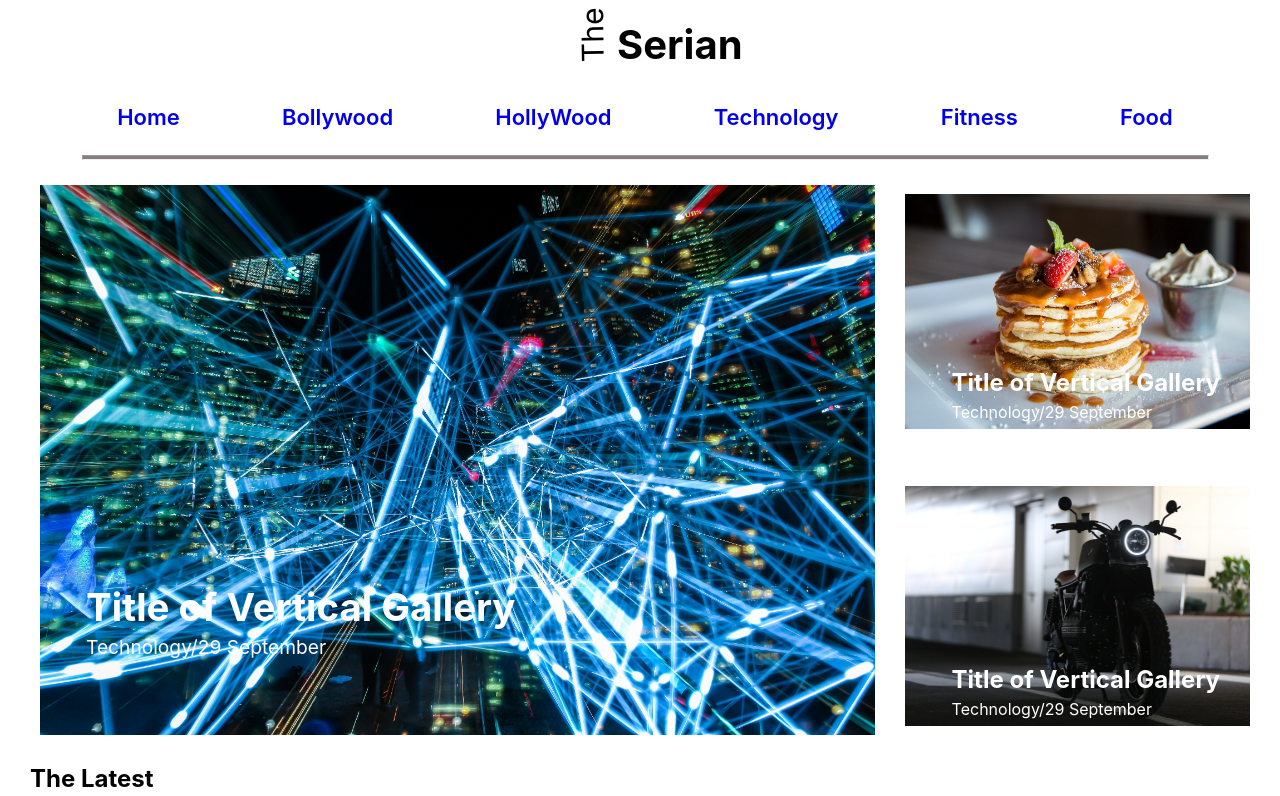
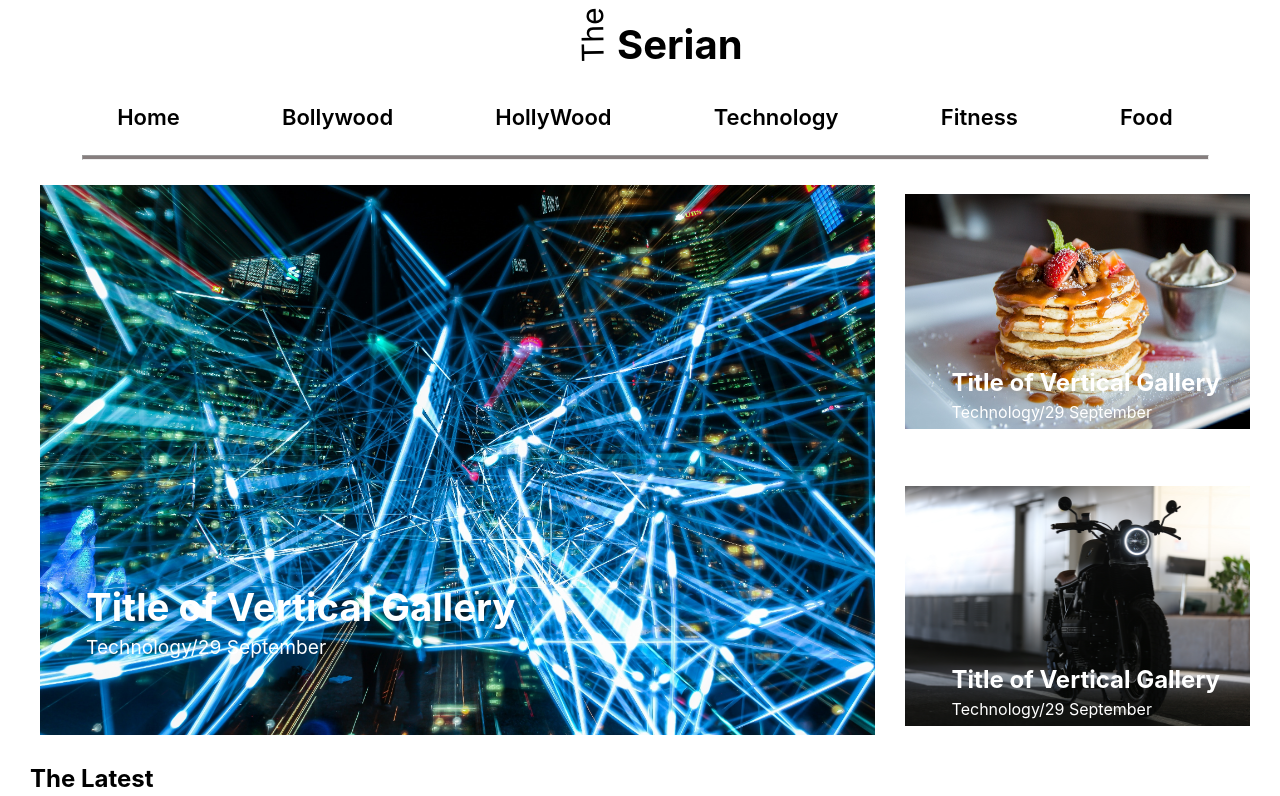
Before and after one commit to vinayak7v/React_HariBol, a React (Create React App) app: page / in a window 1280 px wide. Shown: the top 796 px of the page. Built offline with nearby package versions, Linux system fonts and the light colour scheme.

Commit message:
Update Header.css

```diff
--- a/src/Functionality/Header.css
+++ b/src/Functionality/Header.css
@@ -1,32 +1,4 @@
-/*
 
-.heading{
-    text-align: center;
-}
-.sections{
-
-        display: flex;
-        justify-content: space-evenly;
-        align-items: center;
-        flex-wrap: wrap;
-
-}
-.sections{
-    gap: 50px;
-}
-a{
-    text-decoration: none;
-
-}
-
-.logo{
-    text-align: center;
-    font-size: 30px;
-    font-weight: 800;
-    display: inline-block;
-    transform: rotate(269deg);
-}
- */
  .main-head{
     width: 100%;
 }
@@ -82,12 +54,12 @@ a{
     margin-top: 20px;
 }
 
-.activeClass{
+.active-Mode{
     color: rgb(113, 163, 38) !important;
 
 }
 
-.notactiveClass{
+.notactive-Mode{
     color: black !important;
 
 }
```
